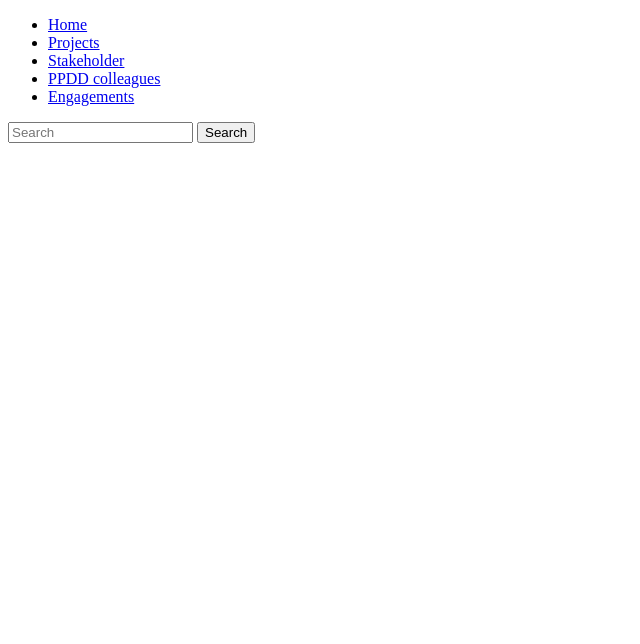
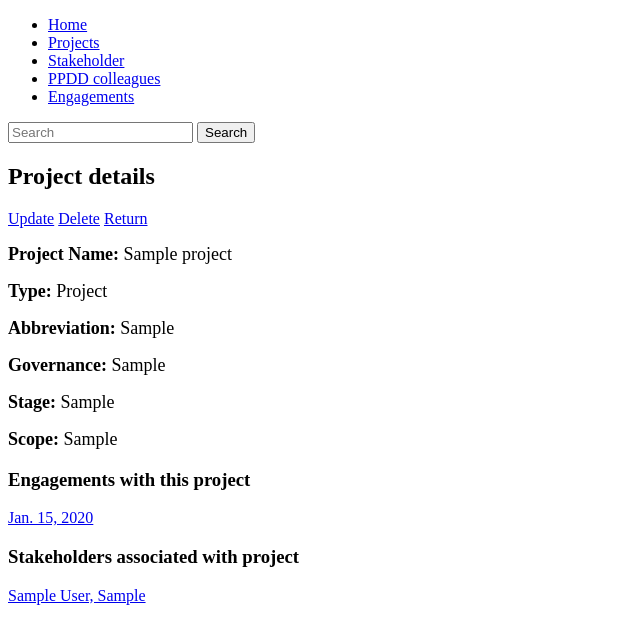
Before and after one commit to banillie/project_tracker, a Django app: a page that uses projects/templates/projects/detail.html in a window 1280 px wide. Shown: the top 644 px of the page, without its empty margins (0-640 px from the left). Run offline with Django 3.2, Linux system fonts and the light colour scheme; a user stored in the database is signed in; tables that the repository leaves empty hold one stand-in row (values such as "Sample post"); data that the repository does not hold is empty; some libraries are stand-ins or nearby versions.

Commit message:
removal of htmx elements from projects app for now, to simplfy how UX for now

```diff
--- a/ppdds/views.py
+++ b/ppdds/views.py
@@ -29,9 +29,9 @@ def ppdds_update_view(request, slug=None):
     }
     if form.is_valid():
         form.save()
-        context['message'] = 'Date Saved'
-    if request.htmx:
-        return render(request, "ppdds/partials/forms.html", context)
+        # context['message'] = 'Date Saved'
+    # if request.htmx:
+    #     return render(request, "ppdds/partials/forms.html", context)
     return render(request, "ppdds/create-update.html", context)
 
 
--- a/projects/templates/projects/detail.html
+++ b/projects/templates/projects/detail.html
@@ -1,8 +1,52 @@
 {% extends 'base.html' %}
 
 {% block content %}
-    <div hx-get='{{ hx_url }}' hx-trigger="revealed">
-        <div class="htmx-indicator">Loading...</div>
-    </div>
+{#    <div hx-get='{{ hx_url }}' hx-trigger="revealed">#}
+{#        <div class="htmx-indicator">Loading...</div>#}
+{#    </div>#}
+
+       <h2>Project details</h2>
+
+    <p>
+        <a {% if object.get_update_url %} href={{ object.get_update_url }}>Update{% endif %}</a>
+        <a href="{{ object.get_absolute_url }}delete">Delete</a>
+        <a href="{% url "projects:list" %}">Return</a>
+    </p>
+
+    <font size="+1"><b>Project Name: </b>{{ object.name }}</font>
+    <p><font size="+1"><b>Type: </b>{{ object.type }}</font></p>
+    <p><font size="+1"><b>Abbreviation: </b>{{ object.abbreviation }}</font></p>
+    <p><font size="+1"><b>Governance: </b>{{ object.governance }}</font></p>
+    <p><font size="+1"><b>Stage: </b>{{ object.stage }}</font></p>
+    <p><font size="+1"><b>Scope: </b>{{ object.scope }}</font></p>
+
+
+<h3>Engagements with this project</h3>
+{% if engagement_list %}
+{#    <ol>#}
+        {% for object in engagement_list %}
+        {% if object.date %}
+        <p>
+        <a href="{{ object.get_absolute_url }}">{{ object.date }}</a>
+        </p>
+        {% endif %}
+    {% endfor %}
+{#    </ol>#}
+{% else %}
+    <p>None so far...</p>
+{% endif %}
+
+<h3>Stakeholders associated with project</h3>
+{% if stakeholder_list %}
+    {% for object in stakeholder_list %}
+    <p>
+    <a href="{{ object.get_absolute_url }}">
+        {{ object.first_name }} {{ object.last_name }}, {{ object.organisation }}
+            </a>
+    </p>
+    {% endfor %}
+{% else %}
+    <p>None so far...</p>
+{% endif %}
 
 {% endblock %}
--- a/projects/templates/projects/partials/forms.html
+++ b/projects/templates/projects/partials/forms.html
@@ -7,6 +7,7 @@
             {{ form.as_p }}
             <div class="htmx-indicator">Saving...</div>
             <input class="htmx-inverted_indicator" type="submit" value="Save"/>
+            <a href="{{ object.get_absolute_url }}">Return</a>
             {% if message %}
                 <p>{{ message }}</p>
             {% endif %}
--- a/projects/urls.py
+++ b/projects/urls.py
@@ -1,7 +1,7 @@
 from django.urls import path
 from .views import (
     project_detail_view,
-    project_detail_hx_view,
+    # project_detail_hx_view,
     project_create_view,
     project_update_view,
     project_delete_view,
@@ -14,7 +14,7 @@ urlpatterns = [
     path("", project_list_view, name='list'),
     # path("search/", project_search_view, name='search'),
     path("create/", project_create_view, name='create'),
-    path("hx/<slug:slug>/", project_detail_hx_view, name='hx-detail'),
+    # path("hx/<slug:slug>/", project_detail_hx_view, name='hx-detail'),
     path("<slug:slug>/update/", project_update_view, name='update'),
     path("<slug:slug>/delete/", project_delete_view, name='delete'),
     path("<slug:slug>/", project_detail_view, name='detail'),
--- a/projects/views.py
+++ b/projects/views.py
@@ -31,25 +31,10 @@ def project_delete_view(request, slug):
 
 
 @login_required
-def project_detail_view(request, slug=None):
-    hx_url = reverse("projects:hx-detail", kwargs={"slug": slug})
+def project_detail_view(request, slug):
+    obj = get_object_or_404(Project, slug=slug)
+    # hx_url = reverse("projects:hx-detail", kwargs={"slug": slug})
     # print(hx_url)
-    context = {
-        "hx_url": hx_url,
-    }
-    return render(request, "projects/detail.html", context)
-
-
-@login_required
-def project_detail_hx_view(request, slug=None):
-    if not request.htmx:
-        raise Http404
-    try:
-        obj = Project.objects.get(slug=slug)
-    except:
-        obj = None
-    if obj is None:
-        return HttpResponse("Not found.")
     engage_qs = Engagement.objects.filter(projects__slug=slug)
     stake_qs = []
     for x in engage_qs.all().values('stakeholders').distinct():
@@ -59,8 +44,32 @@ def project_detail_hx_view(request, slug=None):
         "engagement_list": engage_qs,
         "stakeholder_list": stake_qs,
     }
-    return render(request, "projects/partials/detail.html", context)
+    # context = {
+    #     "hx_url": hx_url,
+    # }
+    return render(request, "projects/detail.html", context)
 
+
+# @login_required
+# def project_detail_hx_view(request, slug=None):
+#     if not request.htmx:
+#         raise Http404
+#     try:
+#         obj = Project.objects.get(slug=slug)
+#     except:
+#         obj = None
+#     if obj is None:
+#         return HttpResponse("Not found.")
+#     engage_qs = Engagement.objects.filter(projects__slug=slug)
+#     stake_qs = []
+#     for x in engage_qs.all().values('stakeholders').distinct():
+#         stake_qs.append(Stakeholder.objects.get(pk=x['stakeholders']))
+#     context = {
+#         "object": obj,
+#         "engagement_list": engage_qs,
+#         "stakeholder_list": stake_qs,
+#     }
+#     return render(request, "projects/partials/detail.html", context)
 
 
 @login_required
@@ -79,14 +88,28 @@ def project_update_view(request, slug=None):
     form = ProjectForm(request.POST or None, instance=obj)
     context = {
         'form': form,
-        'object': obj,
+        # 'object': obj,
     }
     if form.is_valid():
         form.save()
-        context['message'] = 'Date Saved'
-    if request.htmx:
-        return render(request, "projects/partials/forms.html", context)
+        return redirect('../')
+        # context['message'] = 'Date Saved'
+    # if request.htmx:
+    #     return render(request, "projects/partials/forms.html", context)
     return render(request, "projects/create-update.html", context)
+
+
+# @login_required
+# def stakeholder_update_view(request, slug):
+#     obj = get_object_or_404(Stakeholder, slug=slug)  # handles page not found.
+#     form = StakeholderForm(request.POST or None, instance=obj)
+#     if form.is_valid():
+#         form.save()
+#         return redirect('../')
+#     context = {
+#         'form': form
+#     }
+#     return render(request, "stakeholders/create.html", context)
 
 
 @login_required
@@ -100,4 +123,22 @@ def project_create_view(request):
         obj.user = request.user
         obj.save()
         return redirect(obj.get_absolute_url())
+    # if form.is_valid():
+    #     form.save()
+    #     form = ProjectForm()
+    # context = {
+    #     'form': form,
+    # }
     return render(request, "projects/create-update.html", context)
+
+
+# @login_required
+# def stakeholders_create_view(request):
+#     form = StakeholderForm(request.POST or None)
+#     if form.is_valid():
+#         form.save()
+#         form = StakeholderForm()
+#     context = {
+#         'form': form,
+#     }
+#     return render(request, "stakeholders/create.html", context)
```
Also changed, not shown: ppdds/templates/ppdds/create-update.html (+12 -4 lines), projects/templates/projects/create-update.html (+8 -3 lines).
